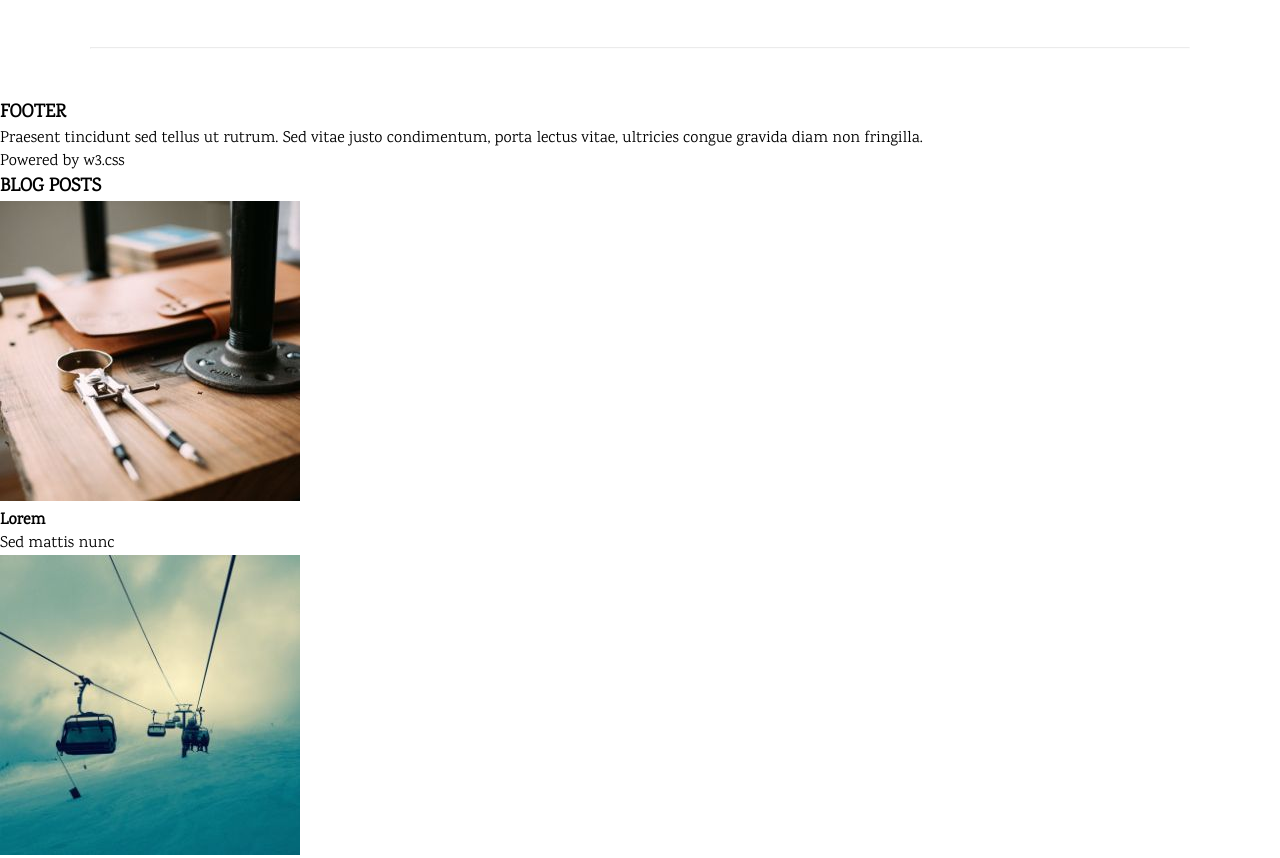
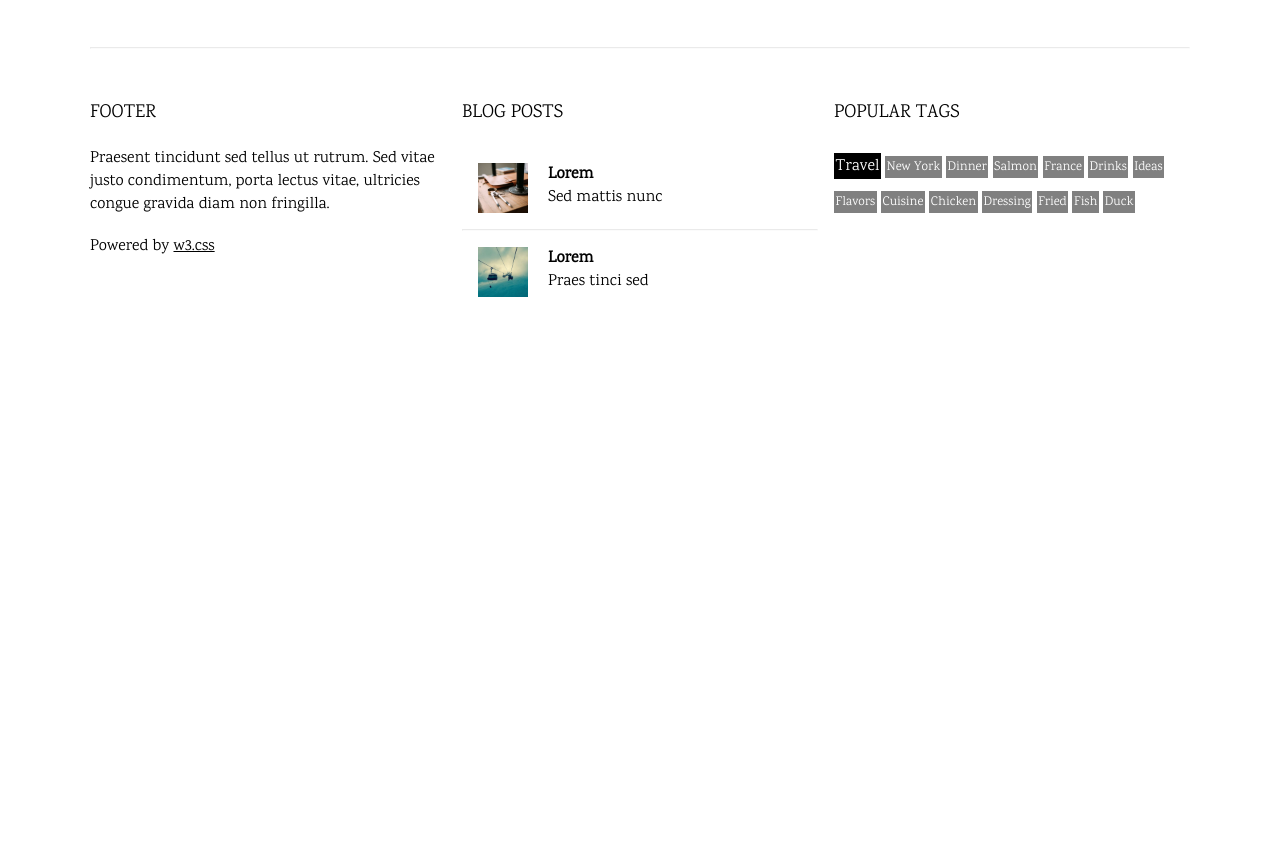
Before and after one commit to Shubamium/Notify-Single-Page-Template-, a plain HTML site: page index.html in a window 1280 px wide. Shown: the part 2325-3183 px from the top of the page. After the commit the page ends 2638 px from the top, so only its background shows below. Drawn offline with nearby package versions, Linux system fonts and the light colour scheme.

Commit message:
feat: styles on footer

```diff
--- a/css/main.css
+++ b/css/main.css
@@ -17,12 +17,27 @@ body{
     gap: 1em;
 }
 
+.row-3{
+    display: grid;
+    grid-template-columns: 1fr 1fr 1fr;
+    grid-template-rows: 1fr;
+    gap: 1em;
+}
+
+.underlined{
+    text-decoration: underline;
+}
+
 .pad-80{
     padding-bottom: 80px;
 }
 
 .mar-50{
     margin: 50px 0;
+}
+
+.mar-12{
+    margin:  1.2rem 0;
 }
 
 .italic{
@@ -85,7 +100,7 @@ article{
         margin: 0 40px;
     }
 
-    .food h2, .about-me h2{
+    .food h2, .about-me h2, .footer-item h3{
         font-weight: lighter;
         margin-bottom: 20px;
     }
@@ -127,3 +142,36 @@ article{
     .text-part h3{
         font-size: 1.2rem;
     }
+
+.footer-item-content{
+    display: flex;
+    padding: 1em 1em;
+}
+
+    .footer-item-content img{
+        height: 50px;
+        width: 50px;
+    }
+
+    .footer-item-content:hover{
+
+        background-color: grey;
+    }
+
+    .blog-post{
+        padding: 0 20px;
+    }
+
+.tag{
+    font-size: .8rem;
+    color: white;
+    background-color: gray;
+    padding: .1rem;
+    line-height: 250%;
+
+}
+
+    .highlighted-tag{
+        background-color: black;
+        font-size: 1rem;
+    }
--- a/index.html
+++ b/index.html
@@ -102,12 +102,13 @@
         <div class="content-width">
             <hr class="mar-50">
         </div>
+
         <!--Footer Section-->
-        <footer>
+        <footer class="row-3 content-width">
             <!--Footer 1: Simple-->
             <div class="footer-item">
                 <h3>FOOTER</h3>
-                <p>
+                <p class="mar-12">
                     Praesent tincidunt sed tellus ut rutrum. Sed vitae justo condimentum, porta lectus vitae, ultricies congue gravida diam non fringilla.
                 </p>
                 <p>Powered by <span class="underlined">w3.css</span></p>
@@ -117,20 +118,24 @@
                 <h3>BLOG POSTS</h3>
                 <div class="footer-item-content">
                     <img src="img/workshop.jpg" alt="workshop">
-                    <h4>Lorem</h4>
-                    <p>Sed mattis nunc</p>
+                    <div class="blog-post">
+                        <h4>Lorem</h4>
+                        <p>Sed mattis nunc</p>
+                    </div>
                 </div>
-
+                <hr>
                 <div class="footer-item-content">
                     <img src="img/gondol.jpg" alt="gondol">
-                    <h4>Lorem</h4>
-                    <p>Praes tinci sed</p>
+                    <div class="blog-post">
+                        <h4>Lorem</h4>
+                        <p>Praes tinci sed</p>
+                    </div>
                 </div>
             </div>
             <!--Footer 3: Tags-->
             <div class="footer-item">
                 <h3>POPULAR TAGS</h3>
-                <p>
+                <p class="">
                     <span class="tag highlighted-tag">Travel</span>
                     <span class="tag">New York</span>
                     <span class="tag">Dinner</span>
```
